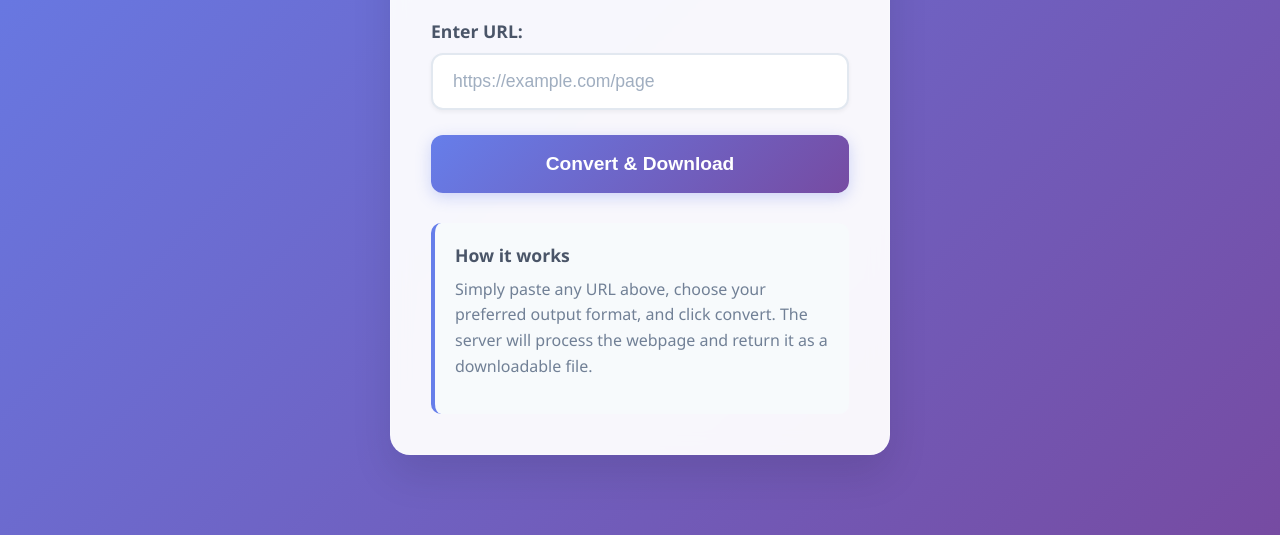
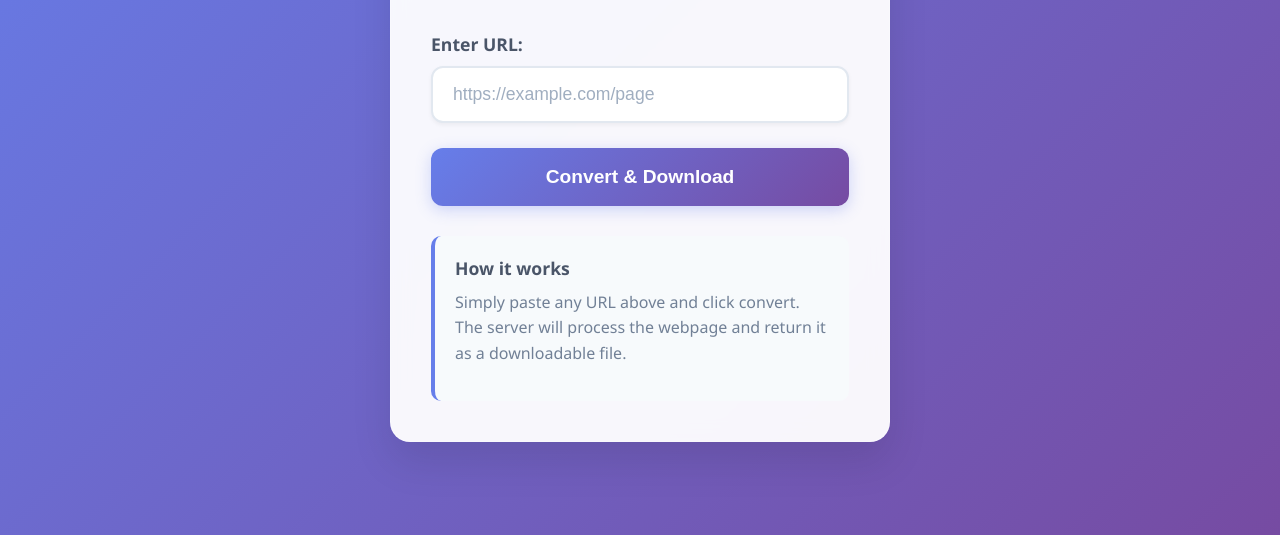
Before and after one commit to Squikys/mp3DL, a plain HTML site: page static/index.html in a window 1280 px wide. Shown: the part 265-800 px from the top of the page. Drawn offline with Linux system fonts and the light colour scheme.

Commit message:
Slight Change

```diff
--- a/static/index.html
+++ b/static/index.html
@@ -285,7 +285,7 @@
     <div class="info-box">
       <div class="info-title">How it works</div>
       <div class="info-text">
-        Simply paste any URL above, choose your preferred output format, and
+        Simply paste any URL above and
         click convert. The server will process the webpage and return it as a
         downloadable file.
       </div>
```
